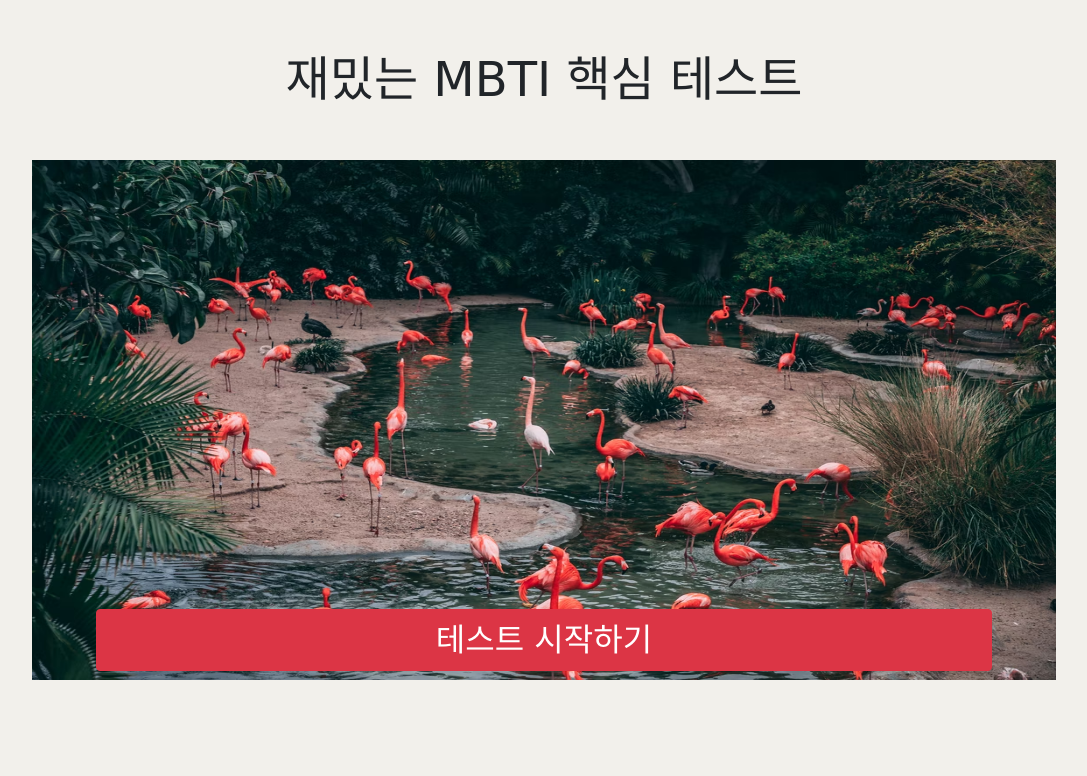
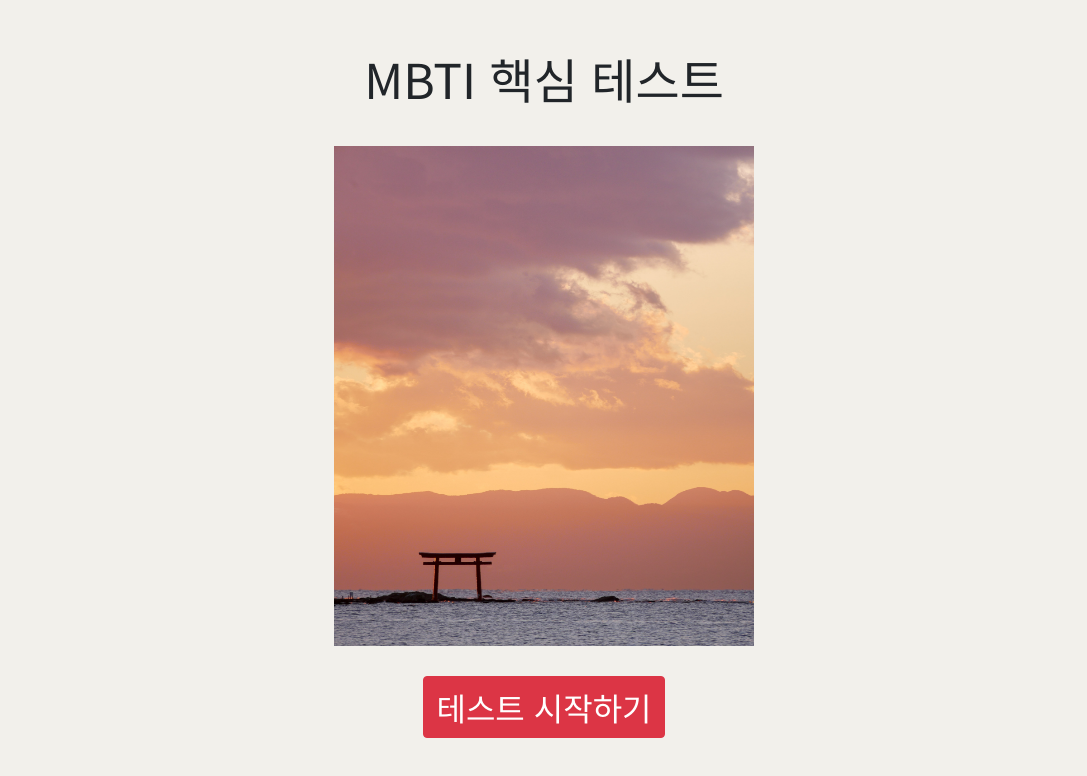
Before and after one commit to jsk3342/mbti-test, a plain HTML site: page index.html in a window 1280 px wide. Shown: the whole page, without its empty margins (96-1183 px from the left). Drawn offline with nearby package versions, Linux system fonts and the light colour scheme; files whose address does not match are found by name; a web font is replaced by a local one.

Commit message:
Add main page

```diff
--- a/index.html
+++ b/index.html
@@ -12,8 +12,8 @@
   </head>
   <body class="container">
     <article class="start">
-      <h1 id='start-title' class="text-center">재밌는 MBTI 핵심 테스트</h1>
-      <img class="main-img" src="images/main-img.avif" alt="">
+      <h1 class='start-title' class="text-center">MBTI 핵심 테스트</h1>
+      <img class="main-img" src="images/main-image.jpg" alt="">
       <button type="button" class="btn btn-danger start-btn" onclick="start();">테스트 시작하기</button>
     </article>
     <article class="question">
--- a/style.css
+++ b/style.css
@@ -1,5 +1,5 @@
 * {
-  font-family: "Nanum Brush Script", cursive;
+  font-family: 'Noto Sans KR', sans-serif;
 }
 
 /* 메인페이지 */
@@ -10,29 +10,24 @@
   background-color: #f2f0eb;
 }
 
-.main-img {
-  position: absolute;
-  width: 80%;
-  height: 65%;
-  top: 20%;
+.start {
+  width: 600px;
+  margin: 20px auto;
 }
 
-#start-title {
+.main-img {
+  width: 70%;
+  height: 500px;
+}
+
+.start-title {
   font-size: 3rem;
-  position: absolute;
-  width: 70%;
-  top: 10%;
-  left: 50%;
-  transform: translate(-50%, -50%);
+  padding: 30px 0;
 }
 
 .start-btn {
-  position: absolute;
-  width: 70%;
-  top: 80%;
-  left: 50%;
   font-size: 2rem;
-  transform: translate(-50%, -50%);
+  margin: 30px 0;
 }
 
 /* 질문화면 */
```
Also changed, not shown: images/main-image.jpg (added), images/main-img.avif (deleted).
